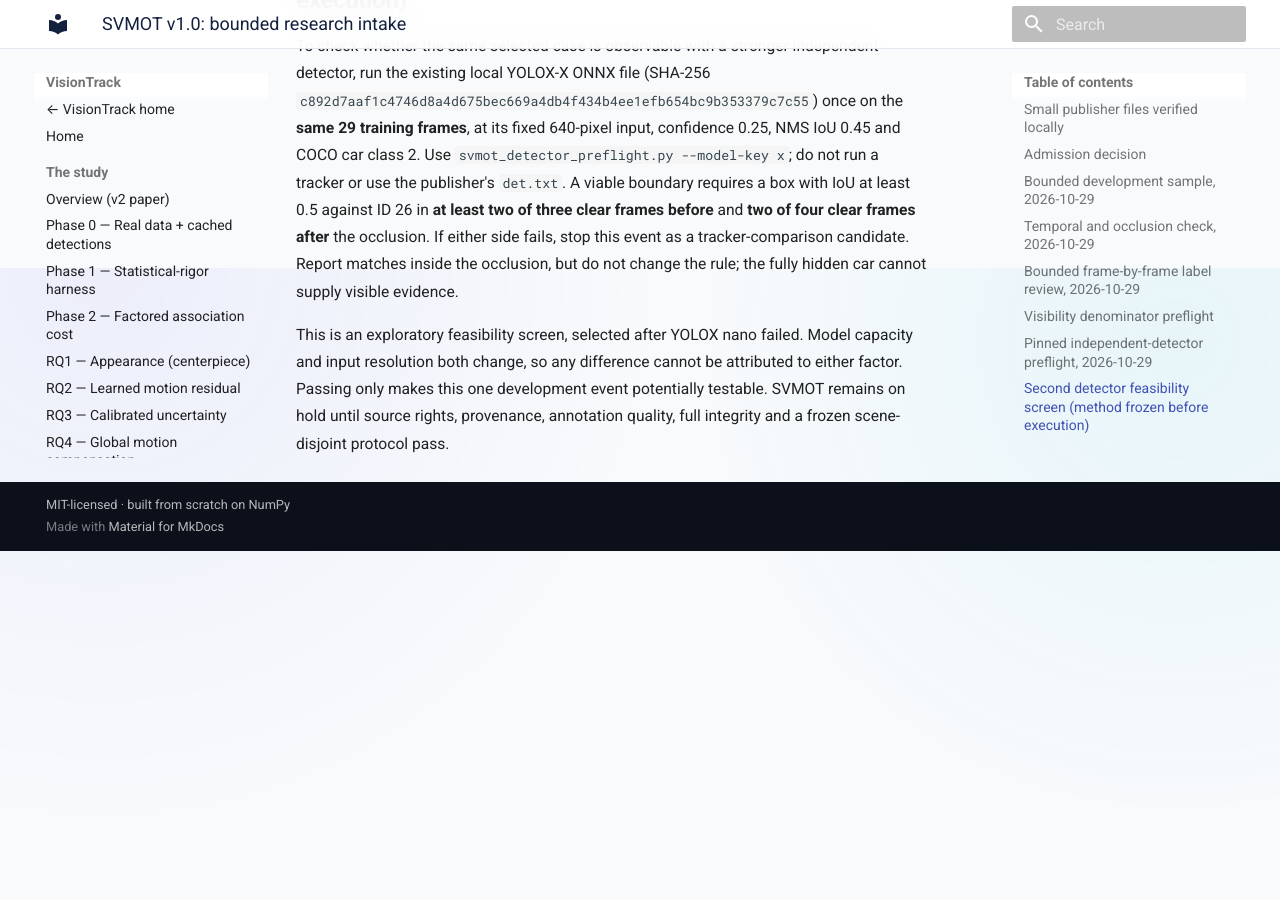
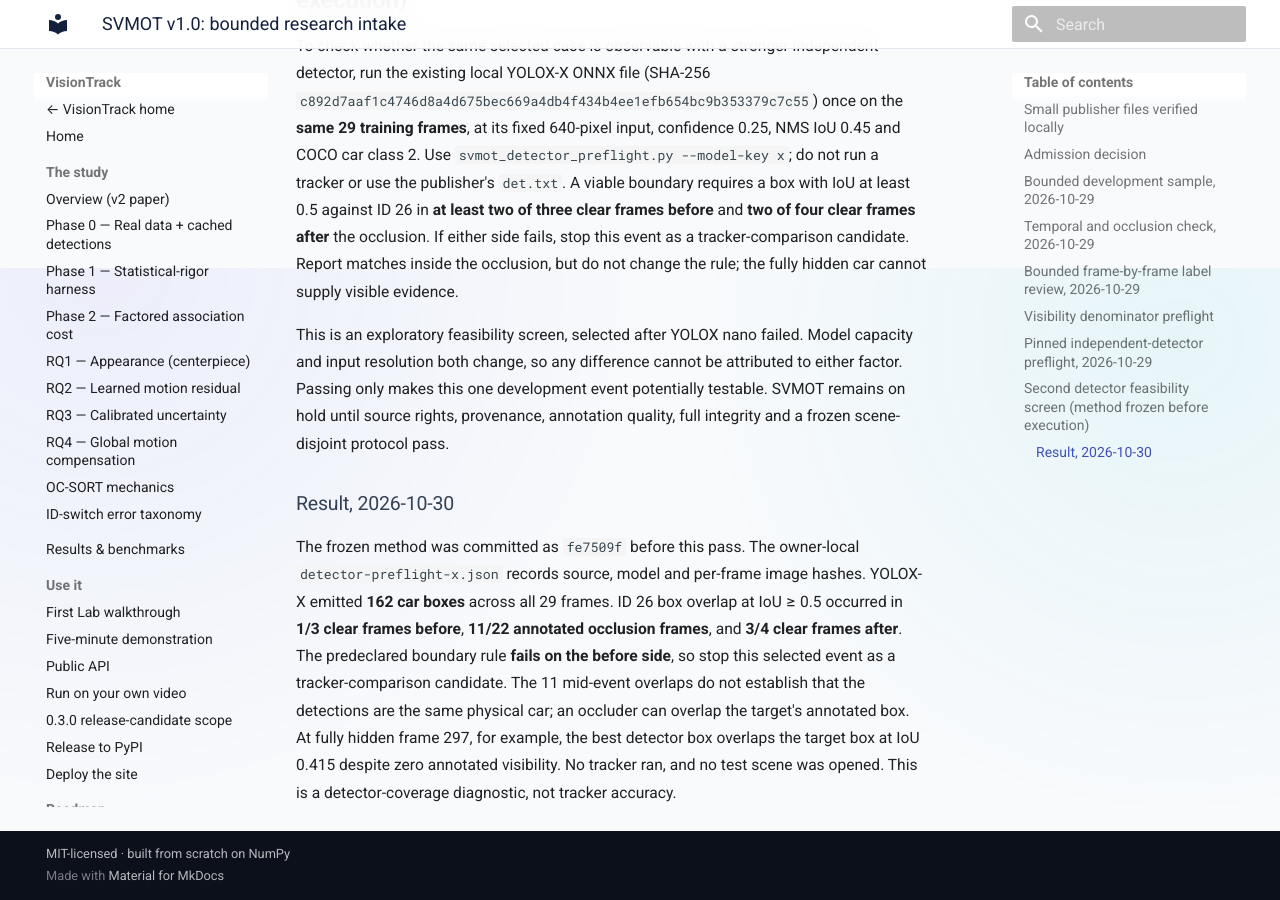
Before and after one commit to hulagerushikesh/visiontrack, an MkDocs documentation site: the page built from docs/SVMOT_INTAKE.md, in a window 1280 px wide and 900 px high, scrolled down 5132 px. Built offline with MkDocs 1.6.1 and Material for MkDocs 9.7.7, drawn with Linux system fonts in a browser that asks for light colours; before the commit the page ends 5683 px from its top, so only the background shows below that.

Commit message:
Record stopped SVMOT detector case

```diff
--- a/docs/SVMOT_INTAKE.md
+++ b/docs/SVMOT_INTAKE.md
@@ -211,3 +211,17 @@
 attributed to either factor. Passing only makes this one development event
 potentially testable. SVMOT remains on hold until source rights, provenance,
 annotation quality, full integrity and a frozen scene-disjoint protocol pass.
+
+### Result, 2026-10-30
+
+The frozen method was committed as `fe7509f` before this pass. The owner-local
+`detector-preflight-x.json` records source, model and per-frame image hashes.
+YOLOX-X emitted **162 car boxes** across all 29 frames. ID 26 box overlap at
+IoU ≥ 0.5 occurred in **1/3 clear frames before**, **11/22 annotated occlusion
+frames**, and **3/4 clear frames after**. The predeclared boundary rule **fails
+on the before side**, so stop this selected event as a tracker-comparison
+candidate. The 11 mid-event overlaps do not establish that the detections are
+the same physical car; an occluder can overlap the target's annotated box. At
+fully hidden frame 297, for example, the best detector box overlaps the target
+box at IoU 0.415 despite zero annotated visibility. No tracker ran, and no test
+scene was opened. This is a detector-coverage diagnostic, not tracker accuracy.
```
Also changed, not shown: docs/NEXT_STEPS.md (+5 -0 lines), docs/PROGRESS_OVERVIEW.md (+7 -2 lines).
